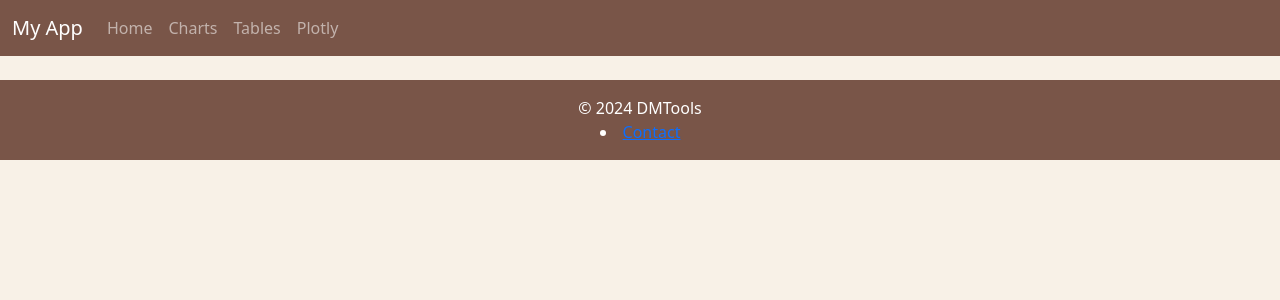
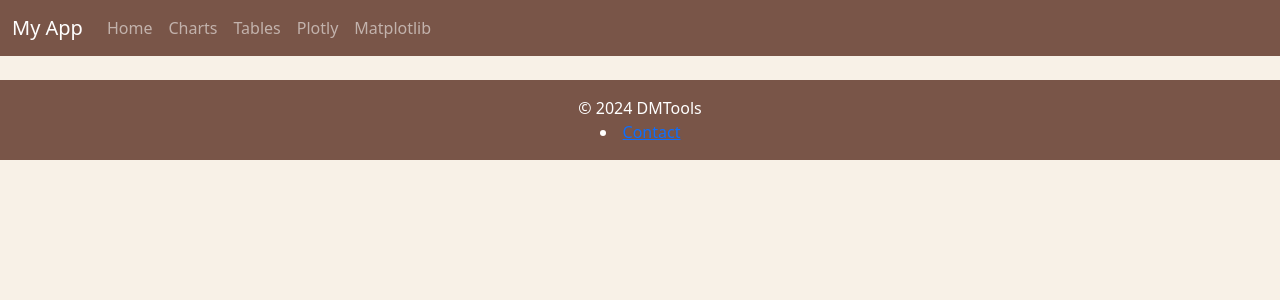
Before and after one commit to andrewcgaitskell/python_flask_charting, a Flask app: page / in a window 1280 px wide. Shown: the top 300 px of the page. Run offline with Flask 3, Linux system fonts and the light colour scheme.

Commit message:
Update navigation.html

```diff
--- a/templates/navigation.html
+++ b/templates/navigation.html
@@ -18,6 +18,9 @@
                 <li class="nav-item">
                     <a class="nav-link" href="/plotly">Plotly</a>
                 </li>
+                <li class="nav-item">
+                    <a class="nav-link" href="/matplotlib">Matplotlib</a>
+                </li>
             </ul>
         </div>
     </div>
```
